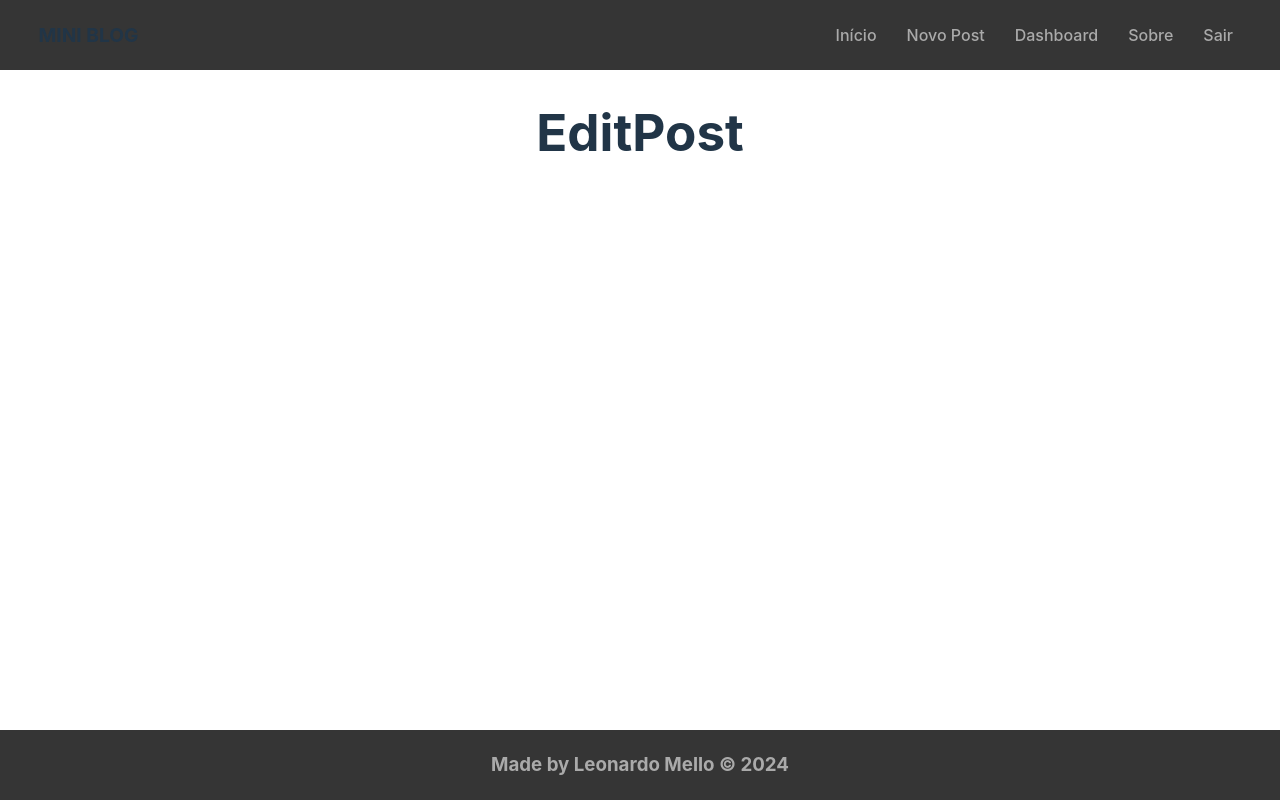
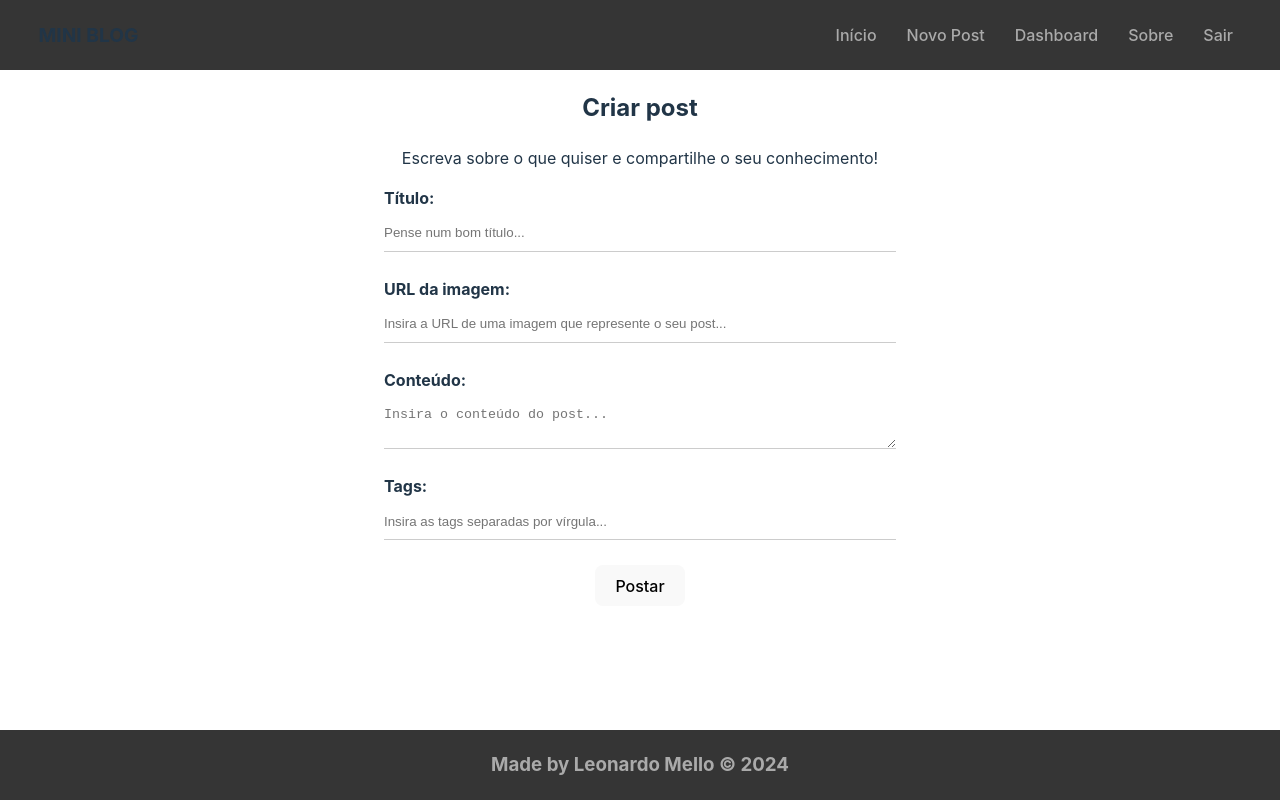
Before and after one commit to LeonardoAMello/learning-react-mini-blog, a React (Vite) app: page /new-post in a window 1280 px wide. Built offline with nearby package versions, Linux system fonts and the light colour scheme; no server answers; sample sign-in values are in the browser's storage.

Commit message:
Functionality to create a new post, and a hook to control the requests of insert data to the Firestore

```diff
--- /dev/null
+++ b/src/hooks/useInsertDocument.jsx
@@ -0,0 +1,61 @@
+// React
+import { useState, useEffect, useReducer } from "react";
+
+// Firebase
+import { db } from "../firebase/config";
+import { collection, addDoc, Timestamp } from "firebase/firestore";
+
+const initialState = {
+  loading: null,
+  error: null,
+};
+
+const insertReducer = (state, action) => {
+  switch (action.type) {
+    case "LOADING":
+      return { loading: true, error: null };
+    case "INSERTED_DOC":
+      return { loading: false, error: null };
+    case "ERROR":
+      return { loading: false, error: action.payload };
+    default:
+      return state;
+  }
+};
+
+export const useInsertDocument = (docCollection) => {
+  const [response, dispatch] = useReducer(insertReducer, initialState);
+
+  // deal with memory leak
+  const [cancelled, setCancelled] = useState(false);
+
+  const insertDocument = async (document) => {
+    dispatch({
+      type: "LOADING",
+    });
+    try {
+      const newDocument = { ...document, createdAt: Timestamp.now() };
+
+      const insertedDocument = await addDoc(
+        collection(db, docCollection),
+        newDocument
+      );
+
+      dispatch({
+        type: "INSERTED_DOC",
+        payload: insertedDocument,
+      });
+    } catch (error) {
+      dispatch({
+        type: "ERROR",
+        payload: error.message,
+      });
+    }
+  };
+
+  useEffect(() => {
+    return () => setCancelled(true);
+  }, []);
+
+  return { insertDocument, response };
+};
--- a/src/routes/EditPost/EditPost.jsx
+++ b/src/routes/EditPost/EditPost.jsx
@@ -1,10 +1,98 @@
+// React
+import { useState } from "react";
+
+// Routing
+import { useNavigate } from "react-router-dom";
+
+// Context
+import { useAuthValue } from "../../context/AuthContext";
+
+// Hooks
+import { useInsertDocument } from "../../hooks/useInsertDocument";
+
 // CSS
 import styles from "./EditPost.module.css";
 
 const EditPost = () => {
+  const [title, setTitle] = useState("");
+  const [image, setImage] = useState("");
+  const [body, setBody] = useState("");
+  const [tags, setTags] = useState([]);
+
+  const { user } = useAuthValue();
+  const { insertDocument, response } = useInsertDocument("posts");
+
+  const handleSubmit = async (e) => {
+    e.preventDefault();
+
+    // Validate URL image
+
+    // Create tags array
+
+    // Save data
+    await insertDocument({
+      uid: user.uid,
+      createdBy: user.displayName,
+      title,
+      image,
+      body,
+      tags,
+    });
+
+    // Redirect to home page
+  };
+
   return (
     <div>
-      <h1>EditPost</h1>
+      <h2>Criar post</h2>
+      <p>Escreva sobre o que quiser e compartilhe o seu conhecimento!</p>
+      <form onSubmit={handleSubmit}>
+        <label>
+          <span>Título:</span>
+          <input
+            type="text"
+            name="title"
+            required
+            placeholder="Pense num bom título..."
+            onChange={(e) => setTitle(e.target.value)}
+            value={title}
+          />
+        </label>
+        <label>
+          <span>URL da imagem:</span>
+          <input
+            type="text"
+            name="image"
+            required
+            placeholder="Insira a URL de uma imagem que represente o seu post..."
+            onChange={(e) => setImage(e.target.value)}
+            value={image}
+          />
+        </label>
+        <label>
+          <span>Conteúdo:</span>
+          <textarea
+            name="body"
+            required
+            placeholder="Insira o conteúdo do post... "
+            onChange={(e) => setBody(e.target.value)}
+            value={body}
+          />
+        </label>
+        <label>
+          <span>Tags:</span>
+          <input
+            type="text"
+            name="tags"
+            required
+            placeholder="Insira as tags separadas por vírgula..."
+            onChange={(e) => setTags(e.target.value)}
+            value={tags}
+          />
+        </label>
+        <button disabled={response.loading}>Postar</button>
+        {response.error && <p className="error">{response.error}</p>}
+      </form>
     </div>
   );
 };
```
